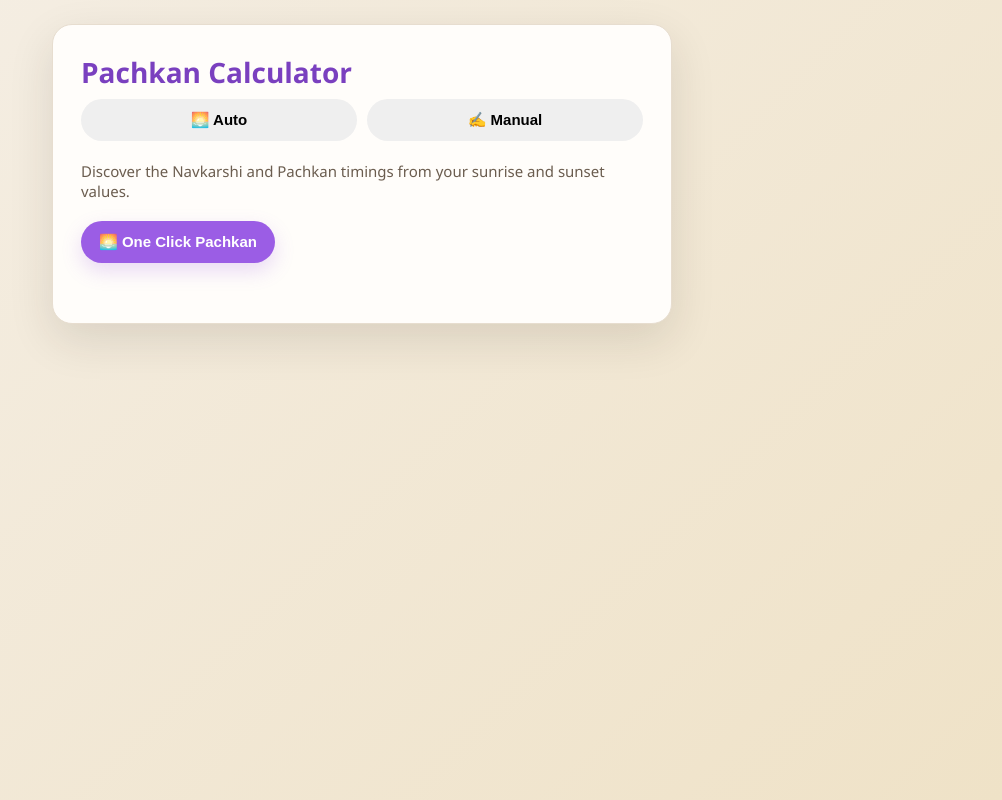
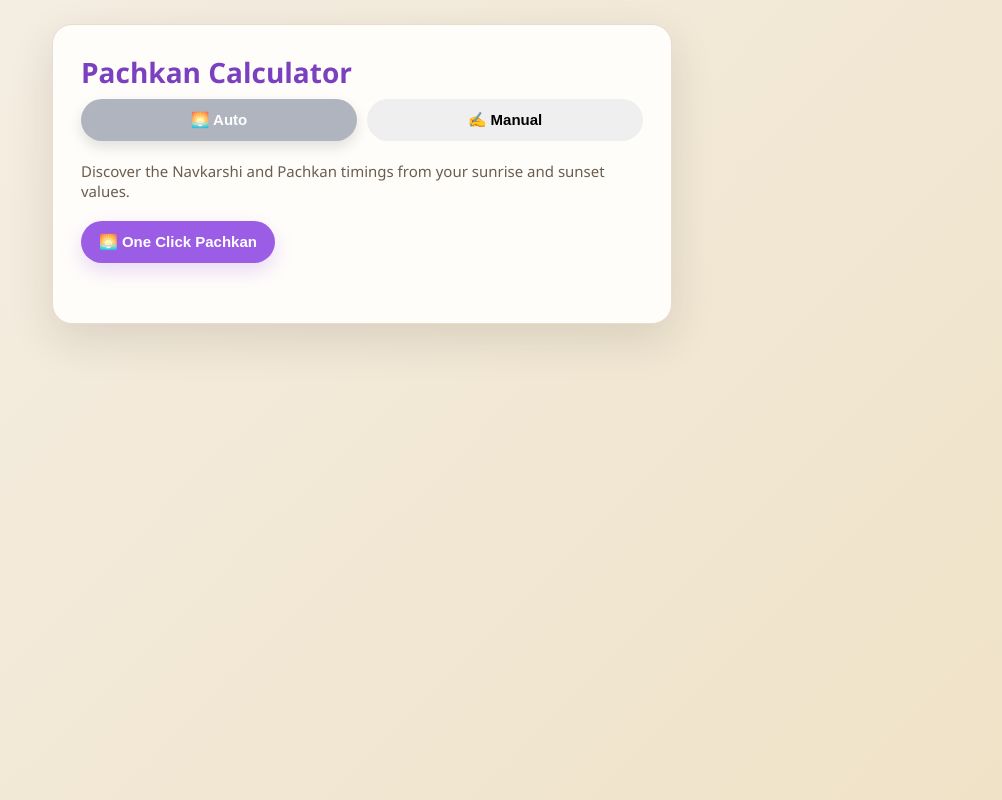
Before and after one commit to bhavikshah1291-max/portfolio, a React (Create React App) app: page /pachkan in a window 1280 px wide. Shown: the whole page, without its empty margins (278-1280 px from the left). Built offline with nearby package versions, Linux system fonts and the light colour scheme.

Commit message:
CSS changes

```diff
--- a/src/PachkanCalculator.css
+++ b/src/PachkanCalculator.css
@@ -107,6 +107,7 @@ button:hover {
 .secondary-btn {
   background: #f7efe2;
   color: var(--text);
+  margin-top:10px;
 }
 
 #locationStatus {
@@ -143,6 +144,12 @@ button:hover {
   margin: 24px 0 8px;
   font-size: 18px;
   color: var(--accent-dark);
+}
+.mode.active {
+  background: #afb4be; /* medium-dark gray */
+  color: white;
+  border-color: #afb4be;
+  box-shadow: 0 6px 14px rgba(0, 0, 0, 0.12);
 }
 
 @media (max-width: 480px) {
```
